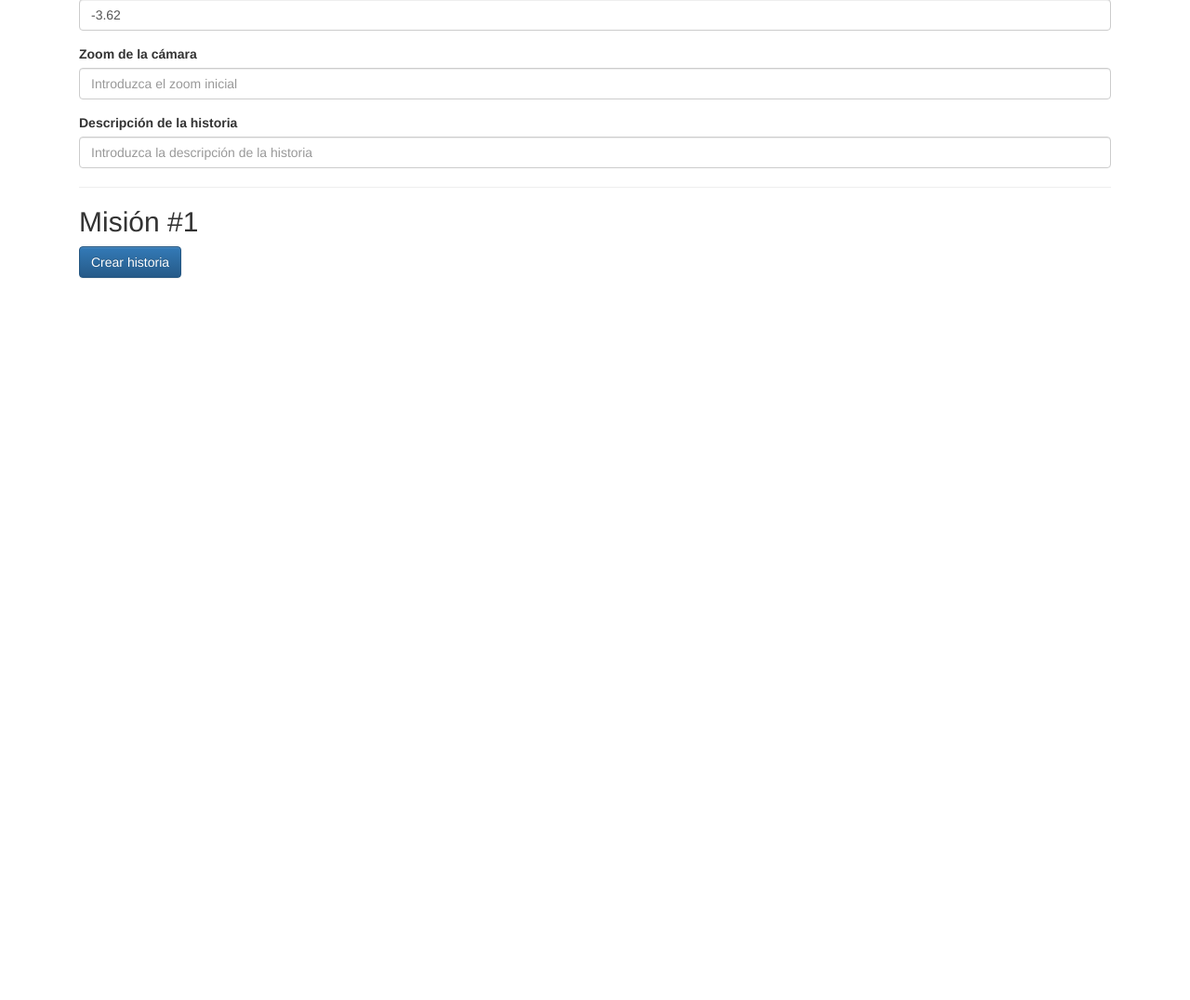
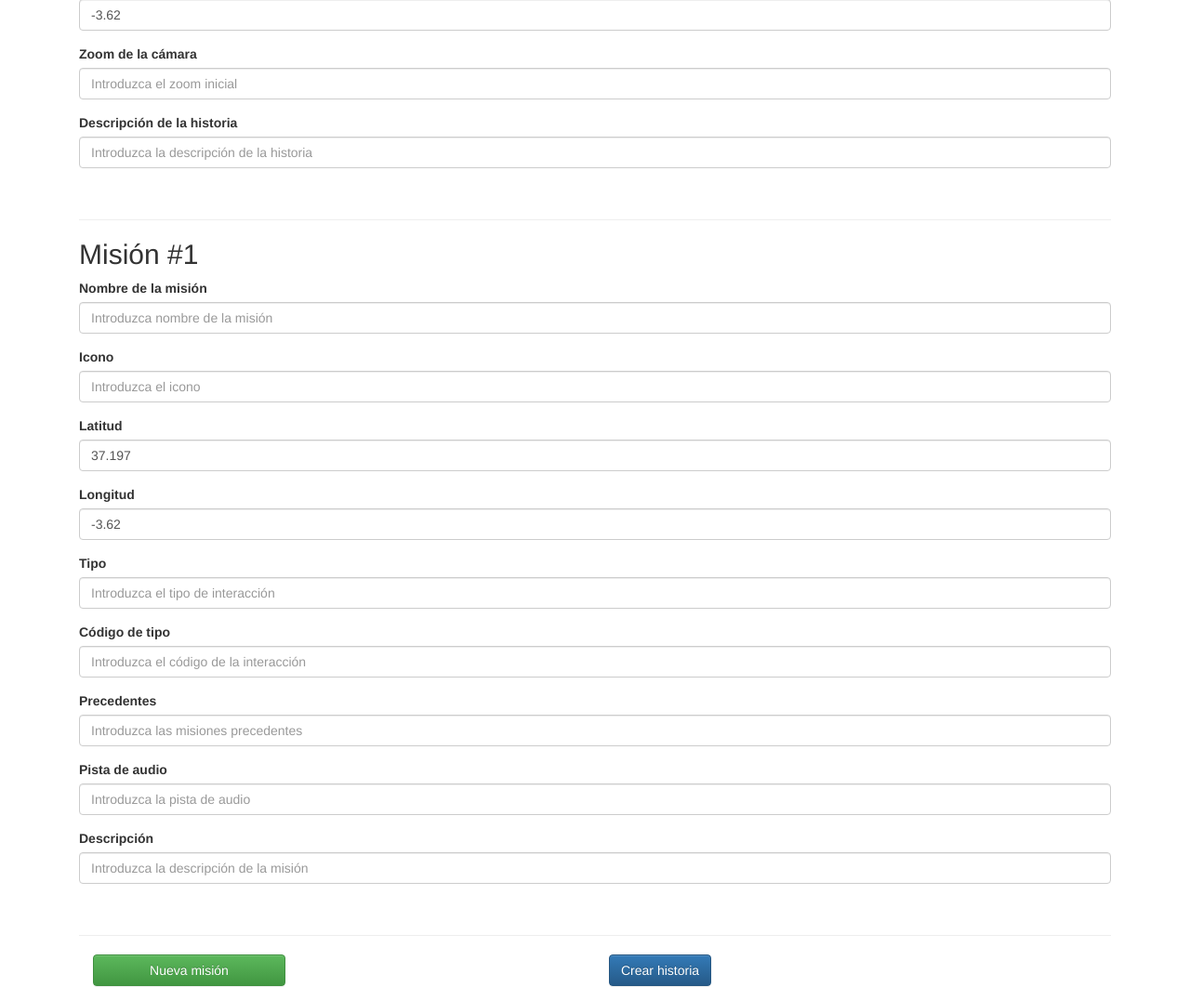
Before and after one commit to jserrape/-TFM-Generador-de-historias-servidor, a Flask app: page /nueva_historia in a window 1280 px wide. Shown: the part 429-1505 px from the top of the page at 93% size. Before the commit the page ends 729 px from the top, so only its background shows below. Run offline with Flask 2, Linux system fonts and the light colour scheme; some libraries are stand-ins or nearby versions.

Commit message:
Inicio de pruebas para añadir nuevas misiones al html

```diff
--- a/src/server/declaracionVariables.py
+++ b/src/server/declaracionVariables.py
@@ -1,10 +1,6 @@
 import os
 
 import json
-
-from modelo.DAOHistoria import DAOHistoria
-
-from modelo.Historia import Historia
 
 from flask import Flask
 from flask import send_from_directory
--- a/src/server/templates/index.html
+++ b/src/server/templates/index.html
@@ -42,7 +42,7 @@
               type: 'GET',
               dataType: 'json',
               success: function (status_json){
-                $("#desarrollador").html("<b>desarrollador:</b> " + status_json.desarrollador);
+                $("#desarrollador").html("<b>Desarrollador:</b> " + status_json.desarrollador);
                 $("#email").html("<b>Email:</b> " + status_json.email);
                 $("#twitter").html("<b>Twitter:</b> " + status_json.twitter);
                 $("#server_repository").html("<b>Repositorio GitHub del servidor:</b> " + "<a href=" + status_json.server_repository + ">" + status_json.server_repository + "</a>");
--- a/src/server/templates/nueva_historia.html
+++ b/src/server/templates/nueva_historia.html
@@ -31,28 +31,82 @@
                   <input name="descripcion_historia" type="text" class="form-control" value="" placeholder="Introduzca la descripción de la historia" />
                </div>
 
+               <br>
                <hr>
 
                <h2>Misión #1</h2>
 
-
                <div class="form-group">
-                  <input value="Crear historia" type="submit" class="btn btn-primary" />
+                  <label for="id">Nombre de la misión</label>
+                  <input name="nombre_mision_1" type="text" class="form-control" value="" placeholder="Introduzca nombre de la misión" />
+               </div>
+               <div class="form-group">
+                  <label for="id">Icono</label>
+                  <input name="icono_mision_1" type="text" class="form-control" value="" placeholder="Introduzca el icono" />
+               </div>
+               <div class="form-group">
+                  <label for="id">Latitud</label>
+                  <input name="latitud_mision_1" type="number" step="0.0001" class="form-control" value="37.197" placeholder="Introduzca la latitud" />
+               </div>
+               <div class="form-group">
+                  <label for="id">Longitud</label>
+                  <input name="longitud_mision_1" type="number" step="0.0001" class="form-control" value="-3.62" placeholder="Introduzca la longitud" />
+               </div>
+               <div class="form-group">
+                  <label for="id">Tipo</label>
+                  <input name="tipo_mision_1" type="text" class="form-control" value="" placeholder="Introduzca el tipo de interacción" />
+               </div>
+               <div class="form-group">
+                  <label for="id">Código de tipo</label>
+                  <input name="codigo_tipo_mision_1" type="text" class="form-control" value="" placeholder="Introduzca el código de la interacción" />
+               </div>
+               <div class="form-group">
+                  <label for="id">Precedentes</label>
+                  <input name="precedentes_mision_1" type="text" class="form-control" value="" placeholder="Introduzca las misiones precedentes" />
+               </div>
+               <div class="form-group">
+                  <label for="id">Pista de audio</label>
+                  <input name="audio_mision_1" type="text" class="form-control" value="" placeholder="Introduzca la pista de audio" />
+               </div>
+               <div class="form-group">
+                  <label for="id">Descripción</label>
+                  <input name="descripcion_mision_1" type="text" class="form-control" value="" placeholder="Introduzca la descripción de la misión" />
                </div>
 
+               <br>
+               <hr>
+
+               <div class="row">
+                  <div class="col-md-12">
+                    <div class="col-md-6">
+                      <div class="form-group">
+                         <input value="Nueva misión" class="btn btn-success" id="btn"/>
+                      </div>
+                    </div>
+                    <div class="col-md-6">
+                      <div class="form-group">
+                         <input value="Crear historia" type="submit" class="btn btn-primary" />
+                      </div>
+                    </div>
+                  </div>
+               </div>
             </form>
          </div>
       </div>
 
    <script>
-     var debug = false;
+     var debug = true;
      if ( debug ){
        var HISTORIA_REST_URL = "http://localhost/rest/historia";
      }else{
        var HISTORIA_REST_URL = "https://tfm-historias.herokuapp.com/rest/historia";
      }
 
-     $(function POST_pharmacy(){
+     $('.btn').on('click', function() {
+       console.log("Hello world!");
+      });
+
+     $(function POST_historia(){
       $('#nueva-historia-form').submit(function(){
         $.ajax({
           url: HISTORIA_REST_URL,
```
